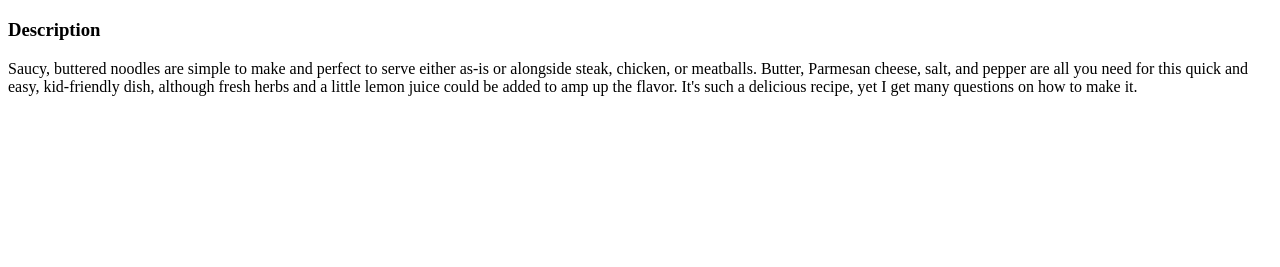
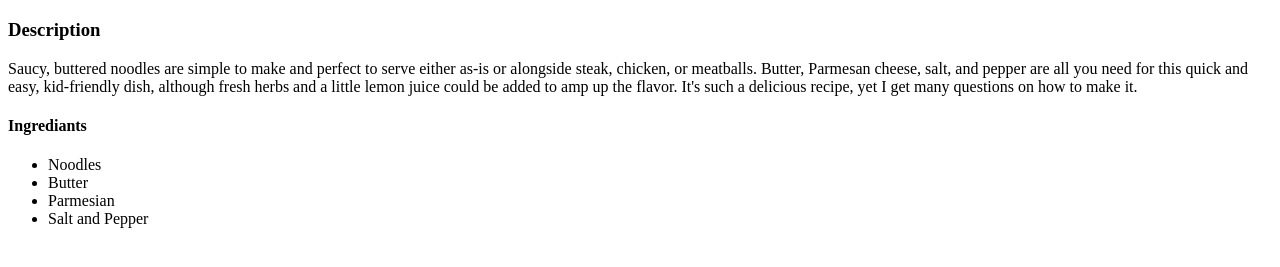
Before and after one commit to mannystinks/odin-recipes, a plain HTML site: page recipes/buttered_noodles.html in a window 1280 px wide. Shown: the part 61-328 px from the top of the page. Drawn offline with Linux system fonts and the light colour scheme.

Commit message:
add ingrediant in an ul

```diff
--- a/recipes/buttered_noodles.html
+++ b/recipes/buttered_noodles.html
@@ -10,5 +10,13 @@
     <h1>Buttered Noodles</h1>
     <h3>Description</h3>
     <p>Saucy, buttered noodles are simple to make and perfect to serve either as-is or alongside steak, chicken, or meatballs. Butter, Parmesan cheese, salt, and pepper are all you need for this quick and easy, kid-friendly dish, although fresh herbs and a little lemon juice could be added to amp up the flavor. It's such a delicious recipe, yet I get many questions on how to make it.</p>
+<h4>Ingrediants</h4>
+<ul>
+<li>Noodles</li>
+<li>Butter</li>
+<li>Parmesian</li>
+<li>Salt and Pepper</li>
+
+</ul>
 </body>
 </html>
```
